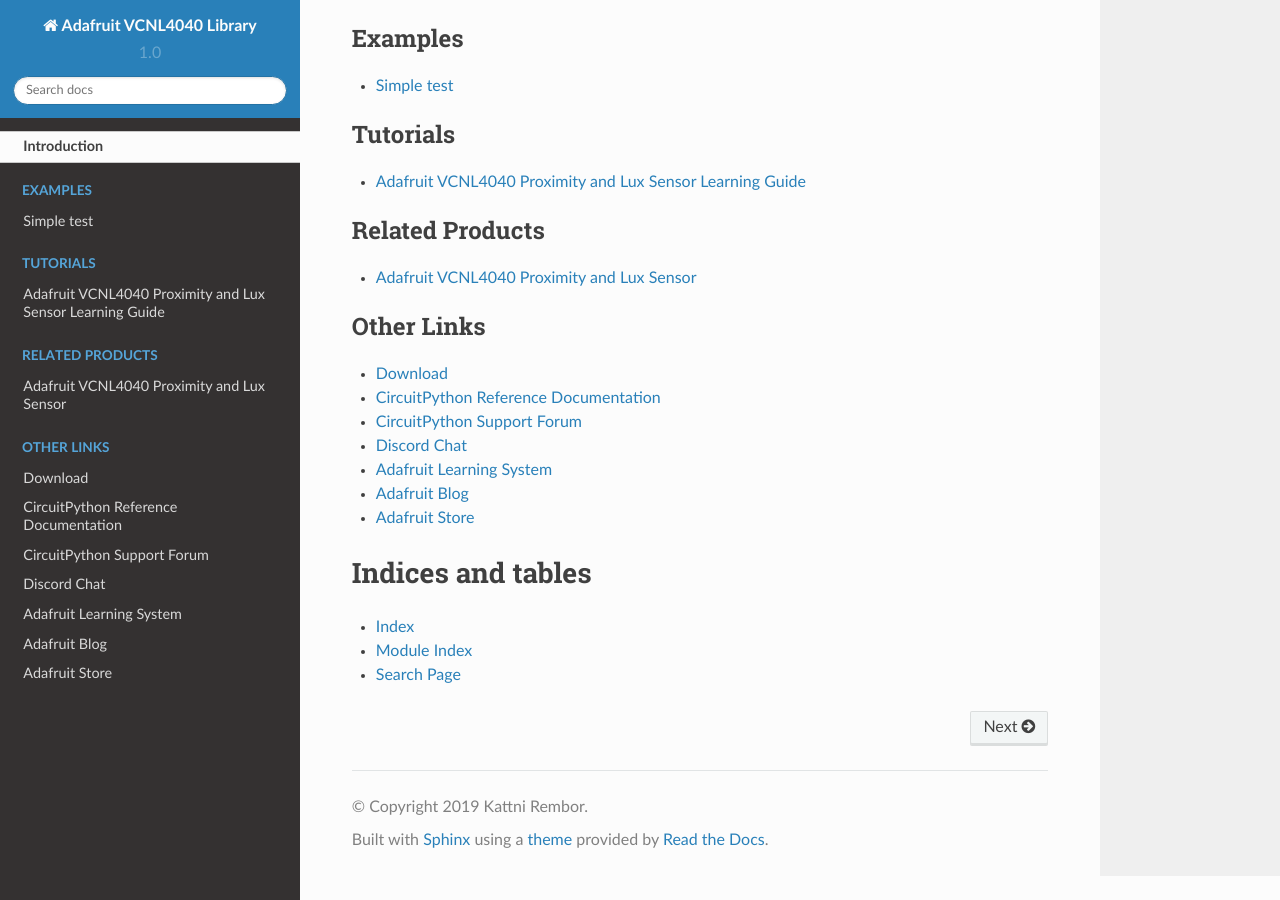
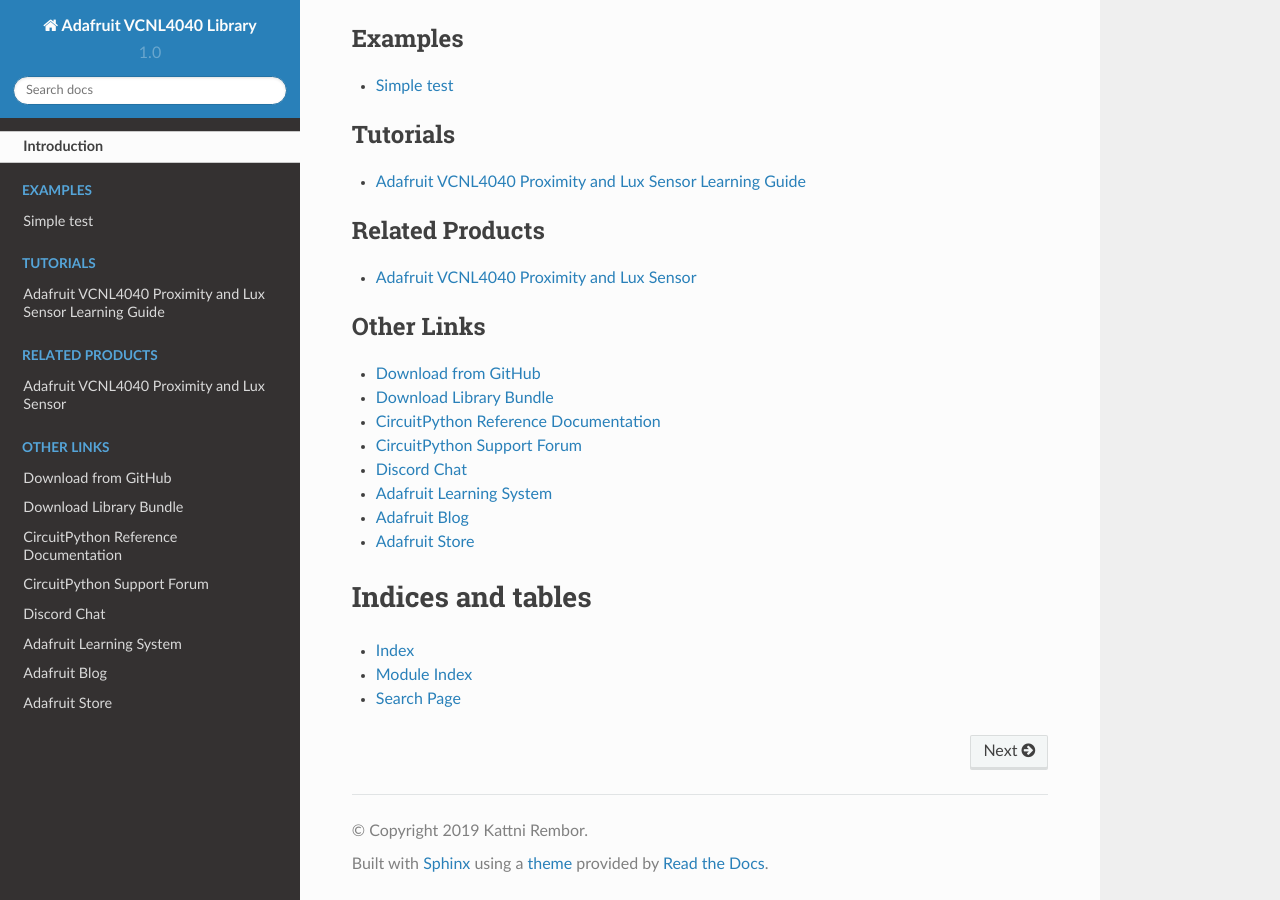
Before and after one commit to adafruit/Adafruit_CircuitPython_VCNL4040, a Sphinx documentation site: the page built from docs/index.rst, in a window 1280 px wide and 900 px high, scrolled down 1641 px. Built offline with Sphinx 7.4.7 and the Read the Docs theme 2.0.0, drawn with Linux system fonts in a browser that asks for light colours.

Commit message:
Added cp.org link to index.rst

```diff
--- a/docs/index.rst
+++ b/docs/index.rst
@@ -33,7 +33,8 @@ Table of Contents
 .. toctree::
     :caption: Other Links
 
-    Download <https://github.com/adafruit/Adafruit_CircuitPython_VCNL4040/releases/latest>
+    Download from GitHub <https://github.com/adafruit/Adafruit_CircuitPython_VCNL4040/releases/latest>
+    Download Library Bundle <https://circuitpython.org/libraries>
     CircuitPython Reference Documentation <https://docs.circuitpython.org>
     CircuitPython Support Forum <https://forums.adafruit.com/viewforum.php?f=60>
     Discord Chat <https://adafru.it/discord>
```
